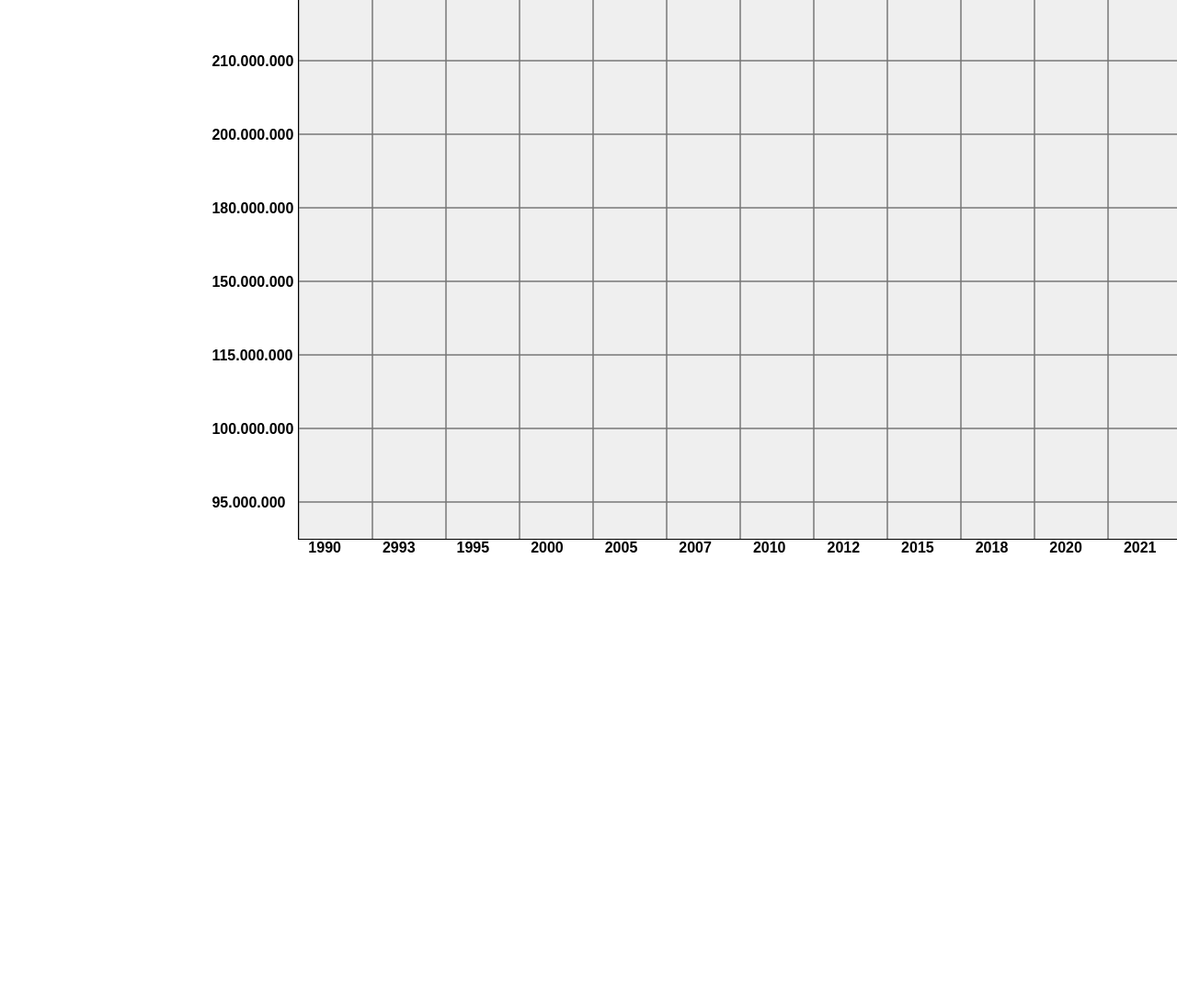
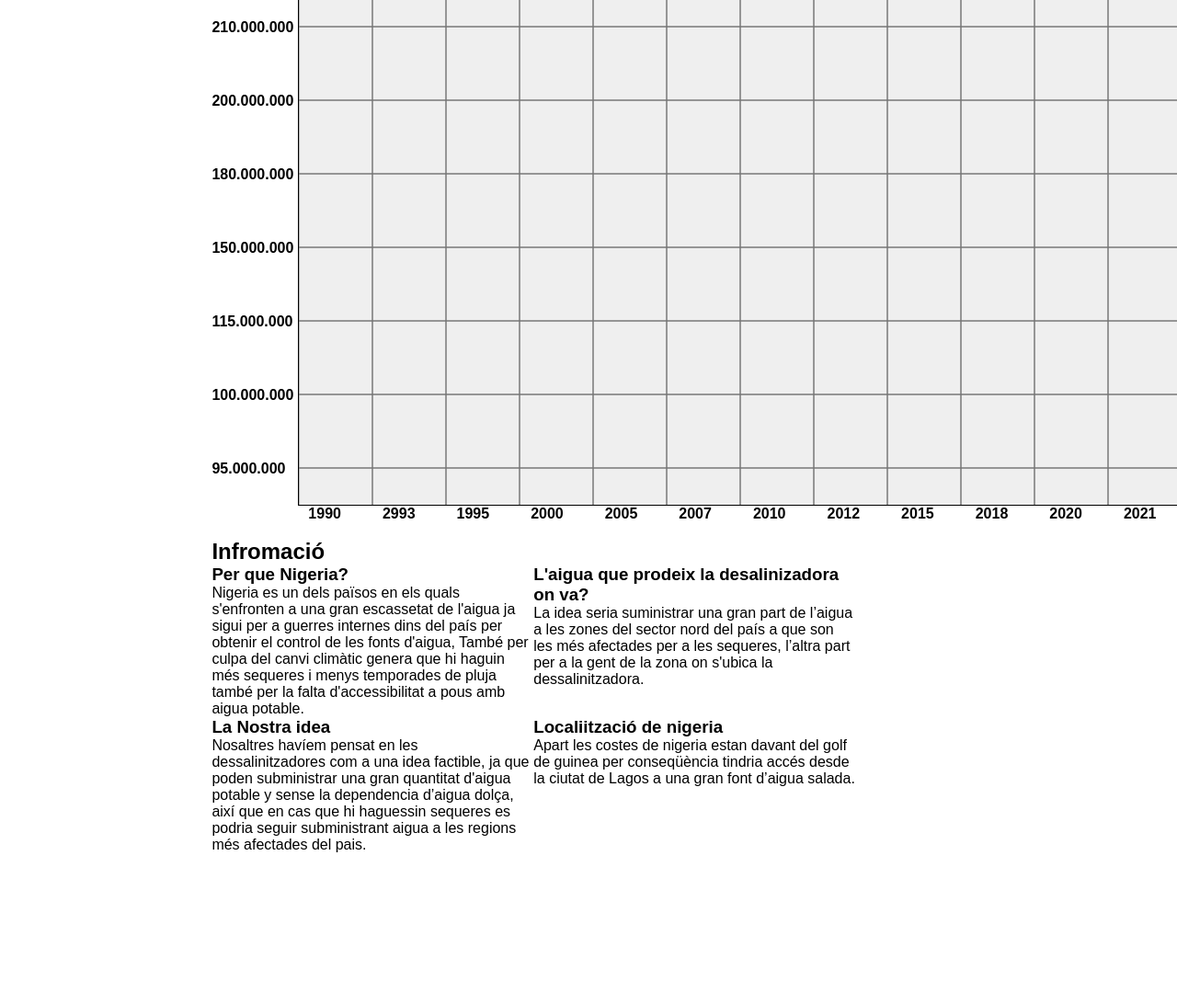
Before and after one commit to alemae23daw2/ProyectoAgua, a plain HTML site: page nigeria.html in a window 1280 px wide. Shown: the part 137-1229 px from the top of the page at 92% size. Before the commit the page ends 800 px from the top, so only its background shows below. Drawn offline with nearby package versions, Linux system fonts and the light colour scheme.

Commit message:
commit Nigeria info

```diff
--- a/nigeria.css
+++ b/nigeria.css
@@ -90,3 +90,15 @@ body {
 #grafica{
     margin-left: 18%;
 }
+.parent {
+    display: grid;
+    grid-template-columns: repeat(6, 1fr);
+    grid-template-rows: repeat(6, 1fr);
+    grid-column-gap: 0px;
+    grid-row-gap: 0px;
+    }
+
+    .div1 { grid-area: 1 / 1 / 3 / 3; }
+    .div2 { grid-area: 3 / 1 / 5 / 3; }
+    .div3 { grid-area: 3 / 3 / 5 / 5; }
+    .div4 { grid-area: 1 / 3 / 3 / 5; }
--- a/nigeria.html
+++ b/nigeria.html
@@ -24,9 +24,6 @@
             <li class="menu"><a class="aa" href="contacte.html">Contacte</a></li>
         </ul>
     </nav>
-    <div class="container-text">
-        <h1>Este mapa muestra Australia</h1>
-    </div>
     <div class="container-mapa">
         <div id="map"></div>
     </div>
@@ -93,6 +90,31 @@
         <p id="ans">2020</p>
         <p id="ans">2021</p>
     </div>
-</div>
+<br><br>
+    <h2>Infromació</h2>
+    <div class="parent">
+        <div class="div1">
+            <h3>Per que Nigeria?</h3>
+            <p>Nigeria es un dels països en els quals s'enfronten a una gran escassetat de l'aigua ja sigui per a guerres internes dins del país per obtenir el control de les fonts d'aigua, També
+                per culpa del canvi climàtic genera que hi haguin més sequeres i menys temporades de pluja  també per la  falta d'accessibilitat a pous amb aigua potable.
+                </p>
+        </div>
+        <div class="div2">
+            <h3>La Nostra idea</h3>
+            <p>Nosaltres havíem pensat en les dessalinitzadores com a una idea factible,
+                ja que poden subministrar una gran quantitat d'aigua potable y sense la dependencia d’aigua dolça,
+                així que en cas que hi haguessin sequeres es podria seguir subministrant aigua a les regions més afectades del pais.</p>
+        </div>
+        <div class="div3">
+            <h3>Localiització de nigeria</h3>
+            <p>Apart les costes de nigeria estan davant del golf de guinea per conseqüència tindria accés desde la ciutat
+                de Lagos a una gran font d’aigua salada.</p>
+        </div>
+        <div class="div4">
+            <h3>L'aigua que prodeix la desalinizadora on va?</h3>
+            <p>La idea seria suministrar  una gran part de l’aigua a les zones del sector nord del país a que son les més afectades per a les sequeres,
+                l’altra part per a la gent de la zona on s'ubica la dessalinitzadora.</p>
+         </div>
+        </div>
 </body>
 </html>
```
